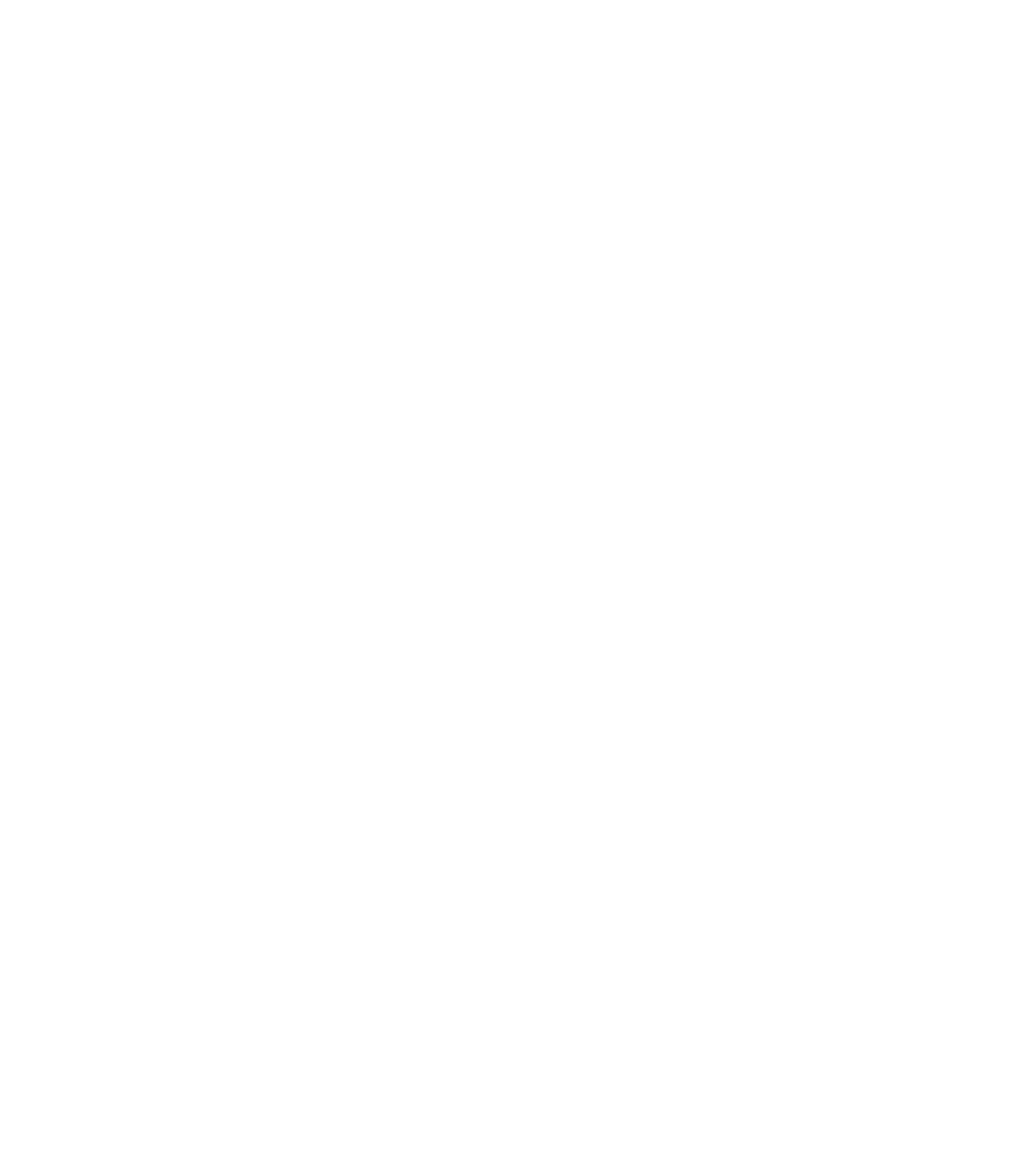
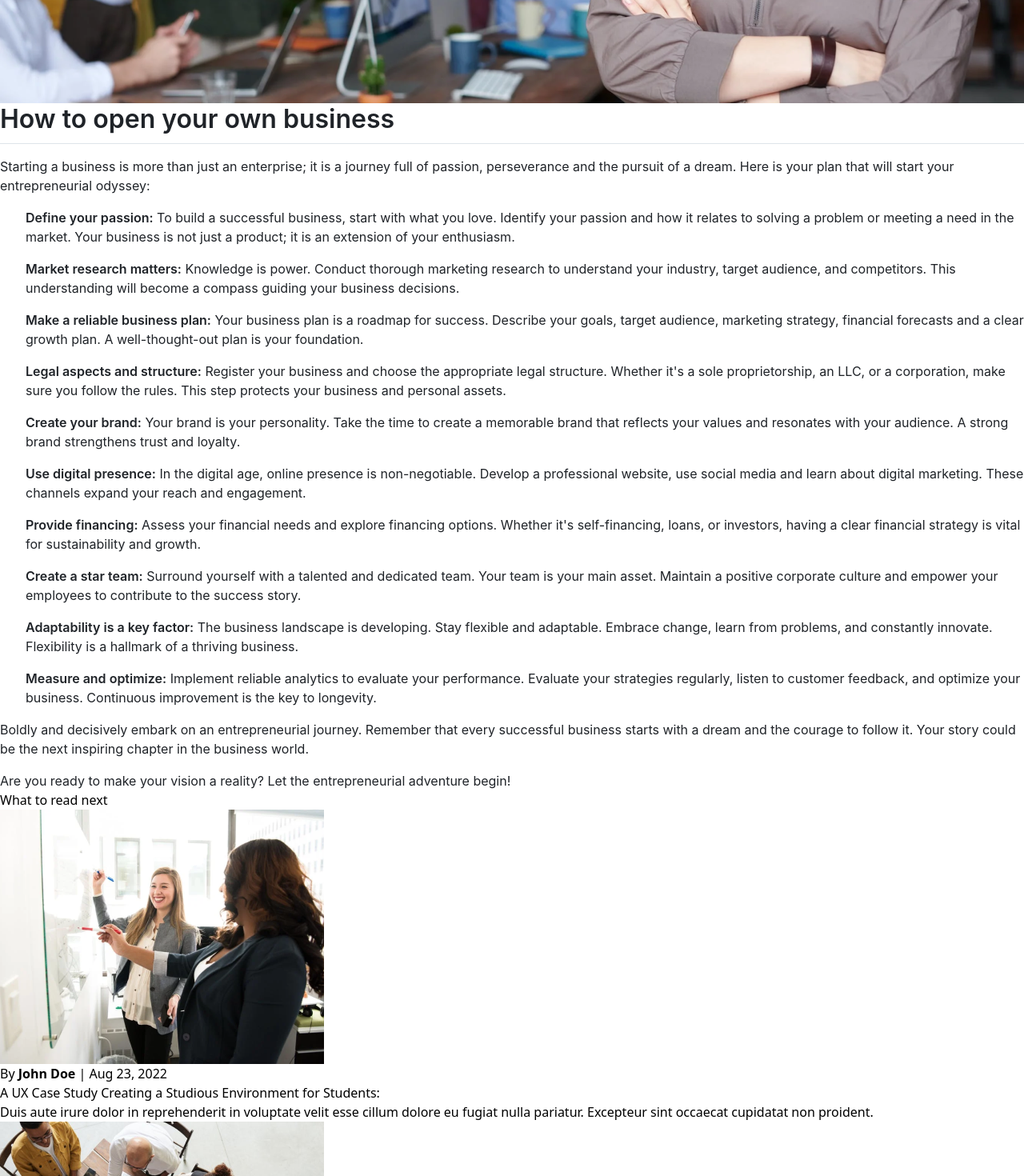
Before and after one commit to AyadAzad/blog-web, a React (Vite) app: page /blogPostBusiness in a window 1280 px wide. Before the commit this address had no page. Shown: the part 880-2350 px from the top of the page at 80% size. Before the commit the page ends 800 px from the top, so only its background shows below. Built offline with nearby package versions, Linux system fonts and the light colour scheme.

Commit message:
Added blog about business

```diff
--- a/src/App.tsx
+++ b/src/App.tsx
@@ -4,12 +4,13 @@
 import HomePage from "./Components/homePage/HomePage.tsx";
 import AboutUs from "./Components/AboutUs/AboutUs.tsx";
 import ContactUs from "./Components/ContactUs/ContactUs.tsx";
-import BlogPost from "./Components/BlogPost/BlogPost.tsx";
 import PrivacyPolice from "./Components/privacyPolice/PrivacyPolice.tsx";
 import AyadAzad from "./Components/author/AyadAzad.tsx";
 import AlexandraRybinskaya from "./Components/author/AlexandraRybinskaya.tsx";
 import JennyWilson from "./Components/author/JennyWilson.tsx";
 import LeslieAlexander from "./Components/author/LeslieAlexander.tsx";
+import BlogPostStartup from "./Components/BlogPostStartup/BlogPostStartup.tsx";
+import BlogPostBusiness from "./Components/BlogPostBusiness/BlogPostBusiness.tsx";
 function App() {
   return (
     <>
@@ -19,7 +20,11 @@
           <Route path="/blog" element={<Blog />}></Route>
           <Route path="/aboutus" element={<AboutUs />}></Route>
           <Route path="/contactus" element={<ContactUs />}></Route>
-          <Route path="/blogPost" element={<BlogPost />}></Route>
+          <Route path="/blogPostStartup" element={<BlogPostStartup />}></Route>
+          <Route
+            path="/blogPostBusiness"
+            element={<BlogPostBusiness />}
+          ></Route>
           <Route path="/privacyPolice" element={<PrivacyPolice />}></Route>
           <Route path="/contactUs" element={<ContactUs />}></Route>
           <Route path="/aboutUs" element={<AboutUs />}></Route>
--- a/src/Components/BlogPost/BlogPost.tsx
+++ b/src/Components/BlogPostBusiness/BlogPostBusiness.tsx
@@ -7,7 +7,7 @@
 import JoinNow from "../homePage/JoinNow";
 import Footer from "../Footer";
 
-const BlogPost = () => {
+const BlogPostBusiness = () => {
   return (
     <>
       <NavBar />
@@ -24,7 +24,7 @@
           </div>
         </div>
         <p className="pt-5 pb-11 md:text-6xl text-3xl w-3/4">
-          How to create a React JS project
+          How to open your own business
         </p>
         <div className="pt-2 pb-11 flex flex-row">
           <img className="w-7" src={startap}></img>
@@ -42,4 +42,4 @@
   );
 };
 
-export default BlogPost;
+export default BlogPostBusiness;
--- /dev/null
+++ b/src/Components/BlogPostBusiness/Text.tsx
@@ -0,0 +1,13 @@
+import MarkdownFileRenderer from "./MarkdownFileRenderer.tsx";
+
+const Text = () => {
+  const HowToOpenYourOwnBusiness =
+    "src/Components/MarkdownBlogs/HowToOpenYourOwnBusiness.md";
+  return (
+    <div className="ml-2 md:ml-80 mt-20 md:w-7/12 pb-20 md:pr-10 ">
+      <MarkdownFileRenderer filePath={HowToOpenYourOwnBusiness} />
+    </div>
+  );
+};
+
+export default Text;
--- /dev/null
+++ b/src/Components/BlogPostStartup/BlogPostStartup.tsx
@@ -0,0 +1,45 @@
+import NavBar from "../NavBar";
+import profilePicture from "../../assets/ProfilePicture.png";
+import startap from "../../assets/startap.png";
+import photoOfWomen from "../../assets/photoOfWomen.png";
+import Text from "./Text";
+import WhatToReadNext from "./WhatToReadNext";
+import JoinNow from "../homePage/JoinNow";
+import Footer from "../Footer";
+
+const BlogPostStartup = () => {
+  return (
+    <>
+      <NavBar />
+      <div className="md:ml-80">
+        <div className="pt-20 flex flex-row">
+          <div>
+            <img src={profilePicture}></img>
+          </div>
+          <div className="px-5">
+            <p className="text-2xl font-medium">Jonathan Vallem</p>
+            <p className="text-slate-500 text-base">
+              Posted on 27th January 2022
+            </p>
+          </div>
+        </div>
+        <p className="pt-5 pb-11 md:text-6xl text-3xl w-3/4">
+          How to create a React JS project
+        </p>
+        <div className="pt-2 pb-11 flex flex-row">
+          <img className="w-7" src={startap}></img>
+          <p className="pl-5 text-2xl">Startup</p>
+        </div>
+      </div>
+      <div className="flex items-center justify-center">
+        <img src={photoOfWomen}></img>
+      </div>
+      <Text />
+      <WhatToReadNext />
+      <JoinNow />
+      <Footer />
+    </>
+  );
+};
+
+export default BlogPostStartup;
--- /dev/null
+++ b/src/Components/BlogPostStartup/MarkdownFileRenderer.tsx
@@ -0,0 +1,26 @@
+import React, { useEffect, useState } from 'react';
+import ReactMarkdown from 'react-markdown';
+import 'github-markdown-css'; // Import GitHub Markdown styles
+
+interface MarkdownRendererProps {
+    filePath: string;
+}
+
+const MarkdownRenderer: React.FC<MarkdownRendererProps> = ({ filePath }) => {
+    const [markdownContent, setMarkdownContent] = useState<string>('');
+
+    useEffect(() => {
+        // Load the Markdown file content
+        fetch(filePath)
+            .then((response) => response.text())
+            .then((content) => setMarkdownContent(content));
+    }, [filePath]);
+
+    return (
+        <div className="markdown-container markdown-body bg-white text-black text-2xl">
+            <ReactMarkdown>{markdownContent}</ReactMarkdown>
+        </div>
+    );
+};
+
+export default MarkdownRenderer;
--- /dev/null
+++ b/src/Components/BlogPostStartup/WhatToReadNext.tsx
@@ -0,0 +1,74 @@
+import fotoOfWomenashboard from "../../assets/twoWomenInFront.png";
+import photoOfPeople from "../../assets/photoOfPeople.png";
+import photoOfWomen from "../../assets/photoOff-woman.png";
+
+const WhatToReadNext = () => {
+  return (
+    <>
+      <div className="pb-20">
+        <p className="ml-5 md:ml-32 text-3xl font-bold">What to read next</p>
+        <div className="ml-1 md:ml-32 pt-14 flex flex-col md:flex-row w-full md:w-10/12">
+          <div className="md:mr-10 mb-10 md:mb-0">
+            <img
+              className="w-full md:w-auto"
+              src={fotoOfWomenashboard}
+              alt="Read Next 1"
+            />
+            <p className="pt-5 pb-5 text-base">
+              By <strong className="text-amber-300">John Doe </strong>| Aug 23,
+              2022
+            </p>
+            <p className="pb-5 text-3xl font-medium">
+              A UX Case Study Creating a Studious Environment for Students:
+            </p>
+            <p className="text-slate-500 text-base md:mr-10">
+              Duis aute irure dolor in reprehenderit in voluptate velit esse
+              cillum dolore eu fugiat nulla pariatur. Excepteur sint occaecat
+              cupidatat non proident.
+            </p>
+          </div>
+          <div className="md:mr-10 mb-10 md:mb-0">
+            <img
+              className="w-full md:w-auto"
+              src={photoOfPeople}
+              alt="Read Next 2"
+            />
+            <p className="pt-5 pb-5 text-base">
+              By <strong className="text-amber-300">John Doe </strong>| Aug 23,
+              2022
+            </p>
+            <p className="pb-5 text-3xl font-medium">
+              A UX Case Study Creating a Studious Environment for Students:
+            </p>
+            <p className="text-slate-500 text-base md:mr-10">
+              Duis aute irure dolor in reprehenderit in voluptate velit esse
+              cillum dolore eu fugiat nulla pariatur. Excepteur sint occaecat
+              cupidatat non proident.
+            </p>
+          </div>
+          <div>
+            <img
+              className="w-full md:w-auto"
+              src={photoOfWomen}
+              alt="Read Next 3"
+            />
+            <p className="pt-5 pb-5 text-base">
+              By <strong className="text-amber-300">John Doe </strong>| Aug 23,
+              2022
+            </p>
+            <p className="pb-5 text-3xl font-medium">
+              A UX Case Study Creating a Studious Environment for Students:
+            </p>
+            <p className="text-slate-500 text-base md:mr-10">
+              Duis aute irure dolor in reprehenderit in voluptate velit esse
+              cillum dolore eu fugiat nulla pariatur. Excepteur sint occaecat
+              cupidatat non proident.
+            </p>
+          </div>
+        </div>
+      </div>
+    </>
+  );
+};
+
+export default WhatToReadNext;
--- /dev/null
+++ b/src/Components/MarkdownBlogs/HowToOpenYourOwnBusiness.md
@@ -0,0 +1,37 @@
+# How to open your own business
+
+Starting a business is more than just an enterprise; it is a journey full of passion, perseverance and the pursuit of a dream. Here is your plan that will start your entrepreneurial odyssey:
+
+- **Define your passion:**
+  To build a successful business, start with what you love. Identify your passion and how it relates to solving a problem or meeting a need in the market. Your business is not just a product; it is an extension of your enthusiasm.
+
+- **Market research matters:**
+  Knowledge is power. Conduct thorough marketing research to understand your industry, target audience, and competitors. This understanding will become a compass guiding your business decisions.
+
+- **Make a reliable business plan:**
+  Your business plan is a roadmap for success. Describe your goals, target audience, marketing strategy, financial forecasts and a clear growth plan. A well-thought-out plan is your foundation.
+
+- **Legal aspects and structure:**
+  Register your business and choose the appropriate legal structure. Whether it's a sole proprietorship, an LLC, or a corporation, make sure you follow the rules. This step protects your business and personal assets.
+
+- **Create your brand:**
+  Your brand is your personality. Take the time to create a memorable brand that reflects your values and resonates with your audience. A strong brand strengthens trust and loyalty.
+
+- **Use digital presence:**
+  In the digital age, online presence is non-negotiable. Develop a professional website, use social media and learn about digital marketing. These channels expand your reach and engagement.
+
+- **Provide financing:**
+  Assess your financial needs and explore financing options. Whether it's self-financing, loans, or investors, having a clear financial strategy is vital for sustainability and growth.
+
+- **Create a star team:**
+  Surround yourself with a talented and dedicated team. Your team is your main asset. Maintain a positive corporate culture and empower your employees to contribute to the success story.
+
+- **Adaptability is a key factor:**
+  The business landscape is developing. Stay flexible and adaptable. Embrace change, learn from problems, and constantly innovate. Flexibility is a hallmark of a thriving business.
+
+- **Measure and optimize:**
+  Implement reliable analytics to evaluate your performance. Evaluate your strategies regularly, listen to customer feedback, and optimize your business. Continuous improvement is the key to longevity.
+
+Boldly and decisively embark on an entrepreneurial journey. Remember that every successful business starts with a dream and the courage to follow it. Your story could be the next inspiring chapter in the business world.
+
+Are you ready to make your vision a reality? Let the entrepreneurial adventure begin!
```
Also changed, not shown: src/Components/homePage/ChooseCategory.tsx (+8 -6 lines), src/Components/BlogPostBusiness/MarkdownFileRenderer.tsx (renamed from src/Components/BlogPost/MarkdownFileRenderer.tsx), src/Components/BlogPostBusiness/WhatToReadNext.tsx (renamed from src/Components/BlogPost/WhatToReadNext.tsx), src/Components/BlogPostStartup/Text.tsx (renamed from src/Components/BlogPost/Text.tsx).
